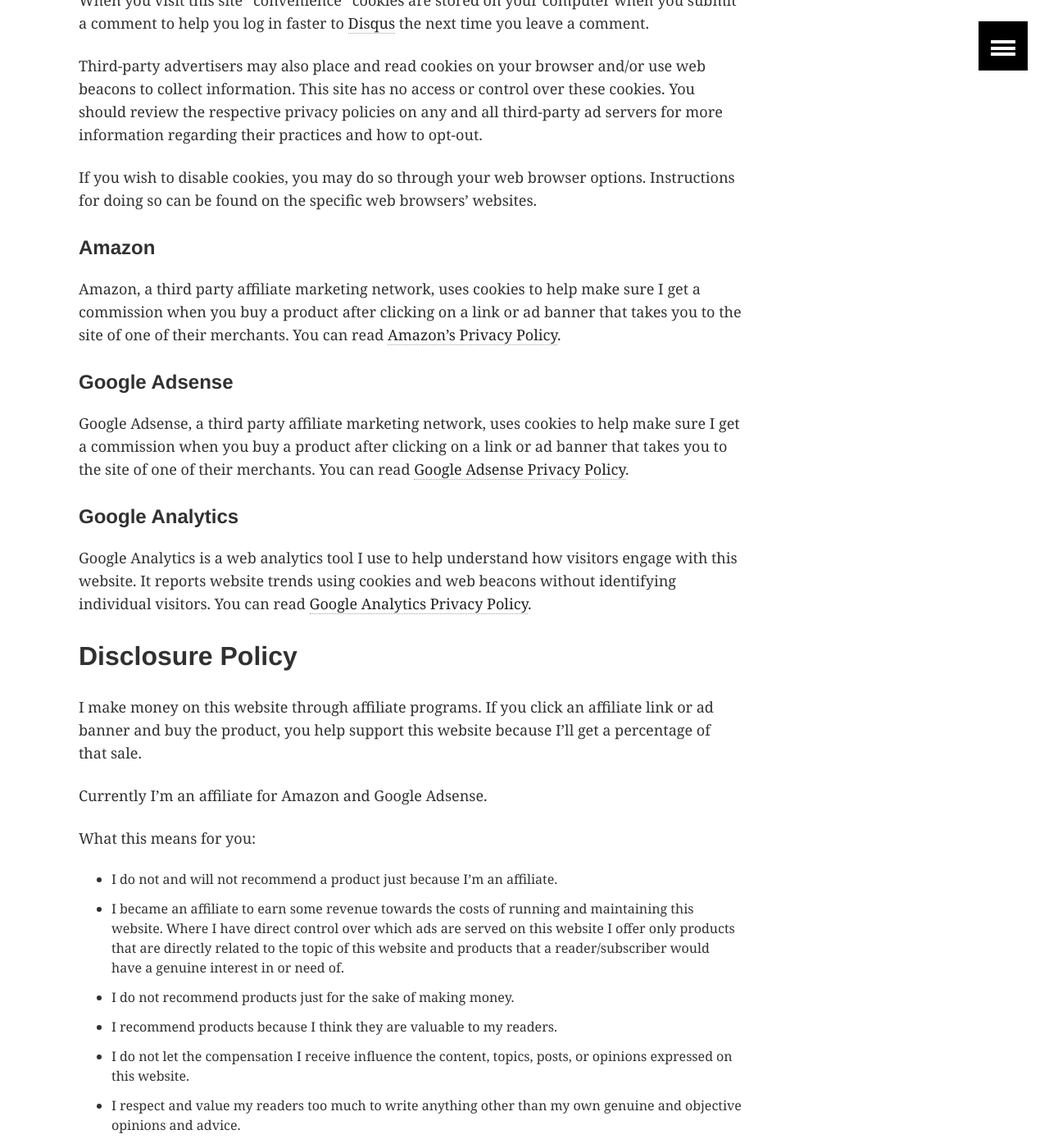
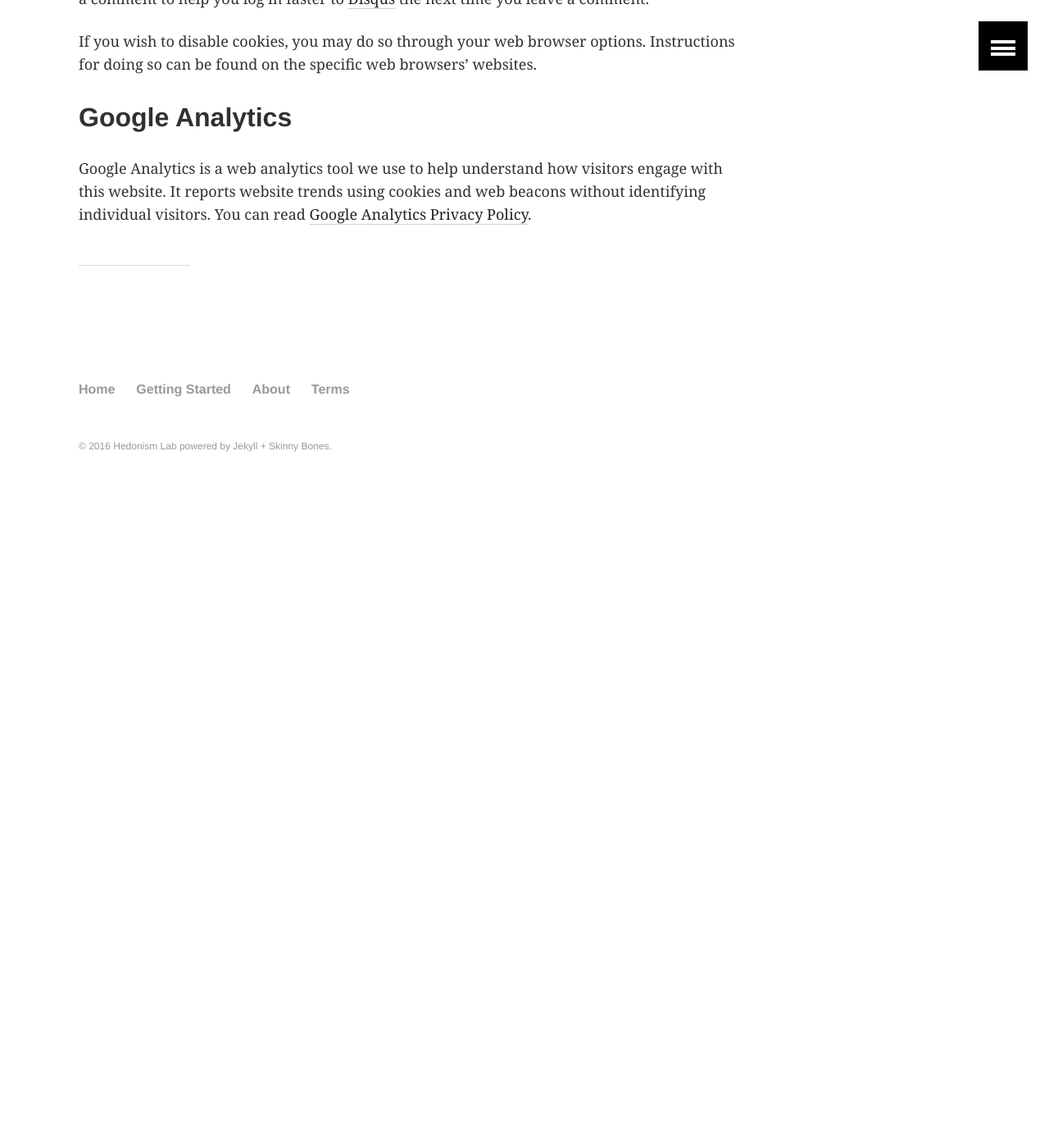
Before and after one commit to hedonismlab/hedonismlab.com, a Jekyll site: the page built from terms/index.md, in a window 1280 px wide and 1400 px high, scrolled down 1388 px. Shown: the whole window at 82% size. Built offline with Jekyll 4.4.1, drawn with Linux system fonts in a browser that asks for light colours; after the commit the page ends 2018 px from its top, so only the background shows below that; some of the changed text lies outside the part shown.

Commit message:
Update terms

```diff
--- a/terms/index.md
+++ b/terms/index.md
@@ -11,17 +11,17 @@
 toc: true
 ---
 
-All content provided is for informational purposes only. The articles and posts on this website are my own and don't necessarily represent the positions, strategies, or opinions of my employer or its subsidiaries. I make no representations as to the accuracy or completeness of any information found here or by following any links. I will not be liable for any errors or omissions in this information nor for the availability of this information. I will not be liable for any losses, injuries, or damages from the display or use of this information.
+All content provided is for informational purposes only. We make no representations as to the accuracy or completeness of any information found here or by following any links. We will not be liable for any errors or omissions in this information nor for the availability of this information. We will not be liable for any losses, injuries, or damages from the display or use of this information.
 
 {% include toc.html %}
 
 ## Privacy Policy
 
-The privacy of my visitors is extremely important. This Privacy Policy outlines the types of personal information that is received and collected and how it is used.
+The privacy of our visitors is extremely important. This Privacy Policy outlines the types of personal information that is received and collected and how it is used.
 
-First and foremost, I will never share your email address or any other personal information to anyone without your direct consent.
+First and foremost, we will never share your email address or any other personal information to anyone without your direct consent.
 
-### Log Files
+## Log Files
 
 Like many other websites, this site uses log files to help learn about when, from where, and how often traffic flows to this site. The information in these log files include:
 
@@ -34,43 +34,12 @@
 
 All of this information is not linked to anything that is personally identifiable.
 
-### Cookies and Web Beacons
+## Cookies
 
 When you visit this site "convenience" cookies are stored on your computer when you submit a comment to help you log in faster to [Disqus](http://disqus.com) the next time you leave a comment.
 
-Third-party advertisers may also place and read cookies on your browser and/or use web beacons to collect information. This site has no access or control over these cookies. You should review the respective privacy policies on any and all third-party ad servers for more information regarding their practices and how to opt-out.
-
 If you wish to disable cookies, you may do so through your web browser options. Instructions for doing so can be found on the specific web browsers' websites.
 
-#### Amazon
+## Google Analytics
 
-Amazon, a third party affiliate marketing network, uses cookies to help make sure I get a commission when you buy a product after clicking on a link or ad banner that takes you to the site of one of their merchants. You can read [Amazon's Privacy Policy](http://www.amazon.com/gp/help/customer/display.html?nodeId=468496).
-
-#### Google Adsense
-
-Google Adsense, a third party affiliate marketing network, uses cookies to help make sure I get a commission when you buy a product after clicking on a link or ad banner that takes you to the site of one of their merchants. You can read [Google Adsense Privacy Policy](http://support.google.com/adsense/bin/answer.py?hl=en&answer=48182).
-
-#### Google Analytics
-
-Google Analytics is a web analytics tool I use to help understand how visitors engage with this website. It reports website trends using cookies and web beacons without identifying individual visitors. You can read [Google Analytics Privacy Policy](http://www.google.com/analytics/learn/privacy.html).
-
-## Disclosure Policy
-
-I make money on this website through affiliate programs. If you click an affiliate link or ad banner and buy the product, you help support this website because I'll get a percentage of that sale.
-
-Currently I'm an affiliate for Amazon and Google Adsense.
-
-What this means for you:
-
-* I do not and will not recommend a product just because I'm an affiliate.
-* I became an affiliate to earn some revenue towards the costs of running and maintaining this website. Where I have direct control over which ads are served on this website I offer only products that are directly related to the topic of this website and products that a reader/subscriber would have a genuine interest in or need of.
-* I do not recommend products just for the sake of making money.
-* I recommend products because I think they are valuable to my readers.
-* I do not let the compensation I receive influence the content, topics, posts, or opinions expressed on this website.
-* I respect and value my readers too much to write anything other than my own genuine and objective opinions and advice.
-
-Just like this website, my Disclosure Policy is a work in progress. As the revenue streams evolve, so will this page.
-
-## License
-
-This theme is free and open source software, distributed under the MIT License. So feel free to use this Jekyll theme on your site without linking back to me or including a disclaimer.
+Google Analytics is a web analytics tool we use to help understand how visitors engage with this website. It reports website trends using cookies and web beacons without identifying individual visitors. You can read [Google Analytics Privacy Policy](http://www.google.com/analytics/learn/privacy.html).
```
Also changed, not shown: other parts of terms/index.md (+1 -1 lines).
